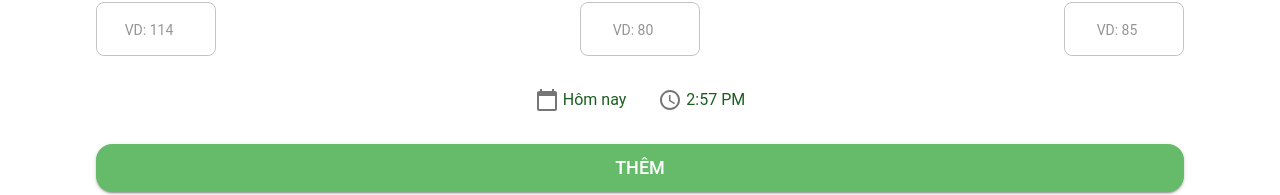
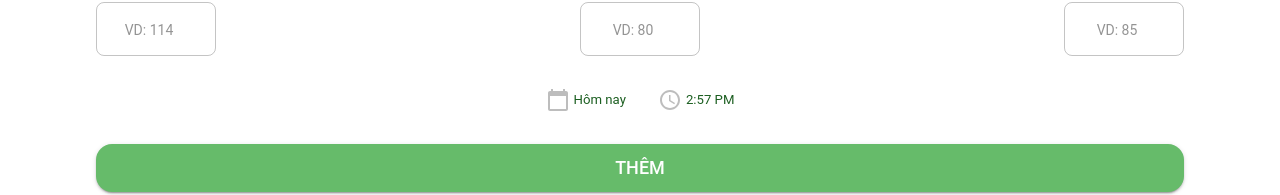
Before and after one commit to Benkaz3/chronocare, a React (Vite) app: page /dashboard/record in a window 1280 px wide. Shown: the part 408-603 px from the top of the page. Built offline with nearby package versions, Linux system fonts and the light colour scheme; no server answers; the database is empty; sample sign-in values are in the browser's storage.

Commit message:
added 1 more rule for _redirects

```diff
--- a/src/components/BloodPressureForm.tsx
+++ b/src/components/BloodPressureForm.tsx
@@ -184,7 +184,7 @@ const BloodPressureForm: React.FC<BloodPressureFormProps> = ({
             max={200}
             error={!!errors.bp}
             aria-label='Systolic Blood Pressure in mm Hg'
-            width={isMobile ? 100 : 120}
+            width={isMobile ? 75 : 120}
           />
 
           <NumberAutocomplete
@@ -198,7 +198,7 @@ const BloodPressureForm: React.FC<BloodPressureFormProps> = ({
             max={120}
             error={!!errors.bp}
             aria-label='Diastolic Blood Pressure in mm Hg'
-            width={isMobile ? 100 : 120}
+            width={isMobile ? 75 : 120}
           />
 
           <NumberAutocomplete
@@ -212,7 +212,7 @@ const BloodPressureForm: React.FC<BloodPressureFormProps> = ({
             max={180}
             error={!!errors.bpPulse}
             aria-label='Pulse in bpm'
-            width={isMobile ? 100 : 120}
+            width={isMobile ? 75 : 120}
           />
         </Box>
 
@@ -236,14 +236,18 @@ const BloodPressureForm: React.FC<BloodPressureFormProps> = ({
         >
           {/* Date Section */}
           <Box sx={{ display: 'flex', alignItems: 'center', gap: 0.5 }}>
-            <CalendarTodayIcon color='action' />
-            <Typography variant='body1'>{displayDate}</Typography>
+            <CalendarTodayIcon color='disabled' />
+            <Typography variant='body2' sx={{ fontWeight: '400' }}>
+              {displayDate}
+            </Typography>
           </Box>
 
           {/* Time Section */}
           <Box sx={{ display: 'flex', alignItems: 'center', gap: 0.5 }}>
-            <AccessTimeIcon color='action' />
-            <Typography variant='body1'>{displayTime}</Typography>
+            <AccessTimeIcon color='disabled' />
+            <Typography variant='body2' sx={{ fontWeight: '400' }}>
+              {displayTime}
+            </Typography>
           </Box>
         </Box>
 
--- a/src/components/BloodSugarForm.tsx
+++ b/src/components/BloodSugarForm.tsx
@@ -156,7 +156,7 @@ const BloodSugarForm: React.FC<BloodSugarFormProps> = ({
             max={500}
             error={!!errors.bs}
             aria-label='Blood Sugar Level in mg/dL'
-            width={isMobile ? 100 : 120}
+            width={isMobile ? 75 : 120}
           />
         </Box>
         {/* Date-Time Display */}
@@ -179,14 +179,18 @@ const BloodSugarForm: React.FC<BloodSugarFormProps> = ({
         >
           {/* Date Section */}
           <Box sx={{ display: 'flex', alignItems: 'center', gap: 0.5 }}>
-            <CalendarTodayIcon color='action' />
-            <Typography variant='body1'>{displayDate}</Typography>
+            <CalendarTodayIcon color='disabled' />
+            <Typography variant='body2' sx={{ fontWeight: '400' }}>
+              {displayDate}
+            </Typography>
           </Box>
 
           {/* Time Section */}
           <Box sx={{ display: 'flex', alignItems: 'center', gap: 0.5 }}>
-            <AccessTimeIcon color='action' />
-            <Typography variant='body1'>{displayTime}</Typography>
+            <AccessTimeIcon color='disabled' />
+            <Typography variant='body2' sx={{ fontWeight: '400' }}>
+              {displayTime}
+            </Typography>
           </Box>
         </Box>
 
```
Also changed, not shown: 1 other file (tests, documents, lock files or other folders).
